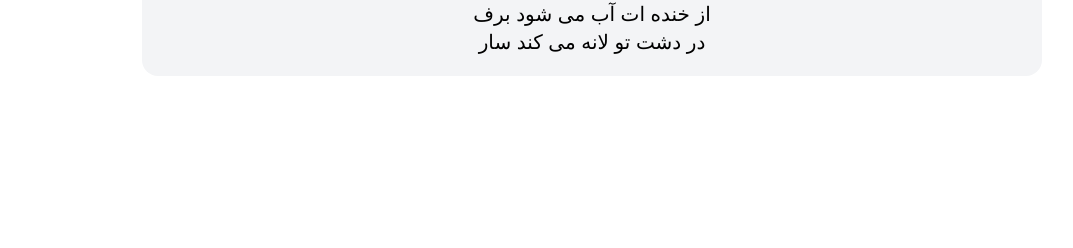
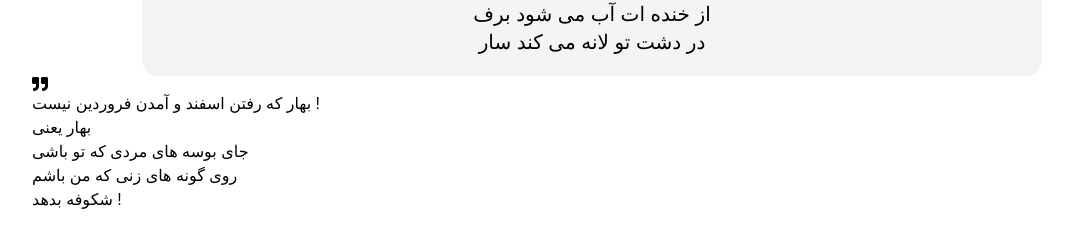
Before and after one commit to NazifaRahimy/spring, a Next.js app: page / in a window 1280 px wide. Shown: the part 4538-4786 px from the top of the page, without its empty margins (48-1121 px from the left). Before the commit the page ends 4654 px from the top, so only its background shows below. Built offline with nearby package versions, Linux system fonts and the light colour scheme.

Commit message:
Build a quote section with a decorative icon and multiple lines of poetry

```diff
--- a/src/app/page.tsx
+++ b/src/app/page.tsx
@@ -85,6 +85,14 @@ export default function Home() {
           <p className="text-xl font-normal px-3">از خنده ات آب می شود برف</p>
           <p className="text-xl font-normal px-3">در دشت تو لانه می کند سار</p>
       </div>
+      <div  >
+          <div><FaQuoteRight /></div>
+          <p >بهار که رفتن اسفند و آمدن فروردین نیست !</p>
+          <p>بهار یعنی</p>
+          <p >جای بوسه‌ های مردی که تو باشی</p>
+          <p >روی گونه‌ های زنی که من باشم</p>
+          <p >شکوفه بدهد !</p>
+      </div>
     </div>
   );
 }
```
